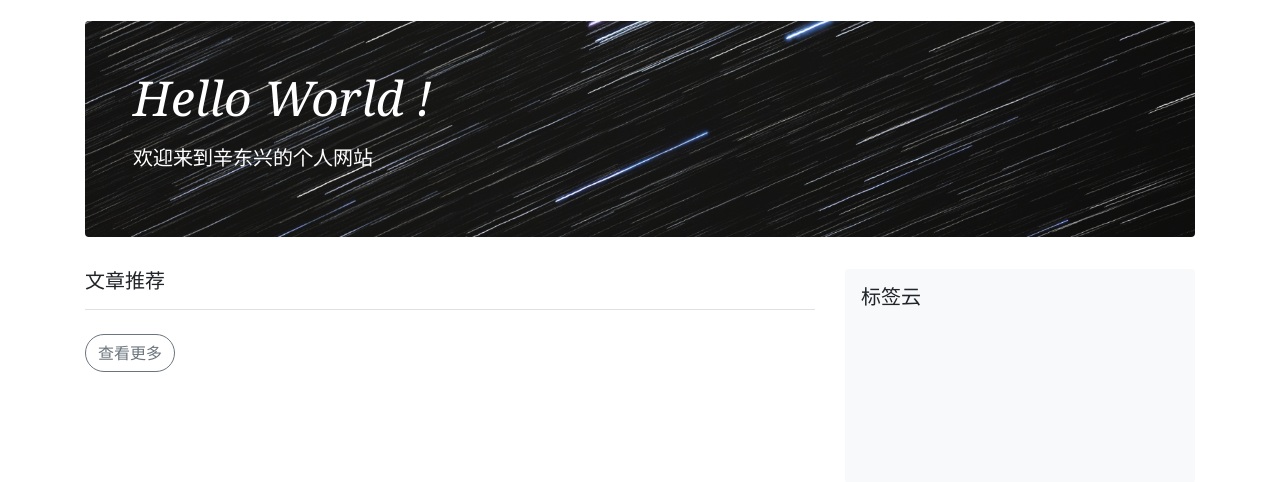
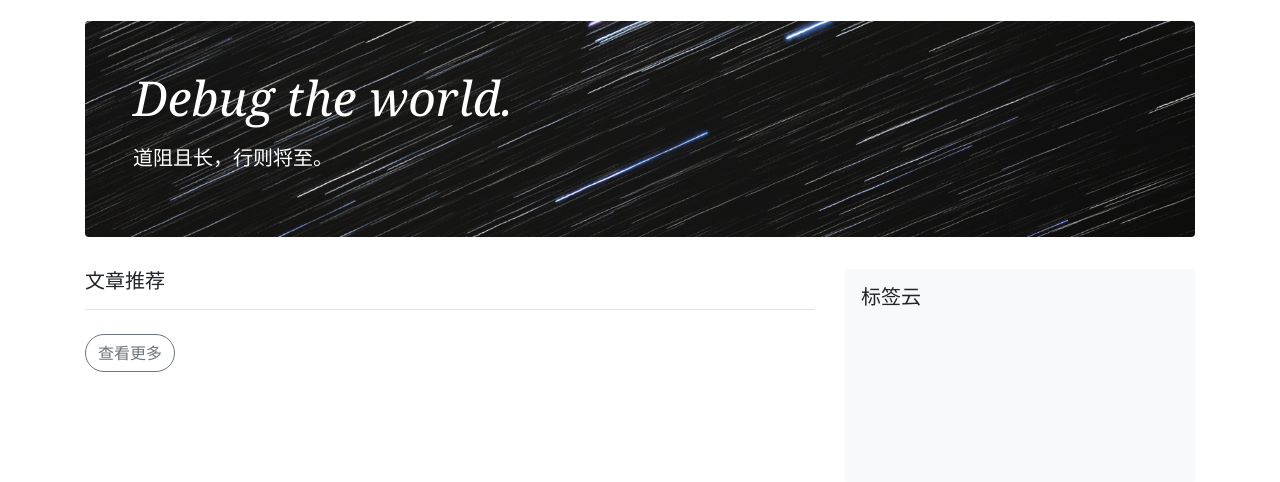
Before and after one commit to bytetopia/Django-Blog, a Django app: page / in a window 1280 px wide. Shown: the part 94-576 px from the top of the page. Run offline with Django 3.2, Linux system fonts and the light colour scheme; data that the repository does not hold is empty; parts of the project's set-up code (start-up, migrations or seed data) failed here and were passed over; some libraries are stand-ins or nearby versions; some web fonts are replaced.

Commit message:
little info update

```diff
--- a/blog/views.py
+++ b/blog/views.py
@@ -15,7 +15,7 @@ from django.core.paginator import Paginator, EmptyPage, PageNotAnInteger
 # Create your views here.
 def index_page(req):
     pin_articles = models.Article.objects.filter(status=1, pin=1).order_by('-time')
-    recent_articles = models.Article.objects.filter(status=1).order_by('-time')[:5]
+    recent_articles = models.Article.objects.filter(status=1).order_by('-time')[:10]
     categories = models.Category.objects.all()
     tags = models.Tag.objects.all()
     context = {
--- a/templates/blog/index.html
+++ b/templates/blog/index.html
@@ -16,8 +16,8 @@
     <div class="container">
       <div class="jumbotron p-3 p-md-5 text-white rounded bg-dark" style="background:url('/static/images/stars.png') no-repeat;background-size:cover;">
         <div class="col-md-6 px-0">
-          <h1 class="display-4 font-italic">Hello World !</h1>
-          <p class="lead my-3">欢迎来到辛东兴的个人网站</p>
+          <h1 class="display-4 font-italic">Debug the world.</h1>
+          <p class="lead my-3">道阻且长，行则将至。</p>
         <!--   <p class="lead mb-0"><a href="https://getbootstrap.com/docs/4.1/examples/blog/#" class="text-white font-weight-bold">Continue reading...</a></p> -->
         </div>
       </div>
```
